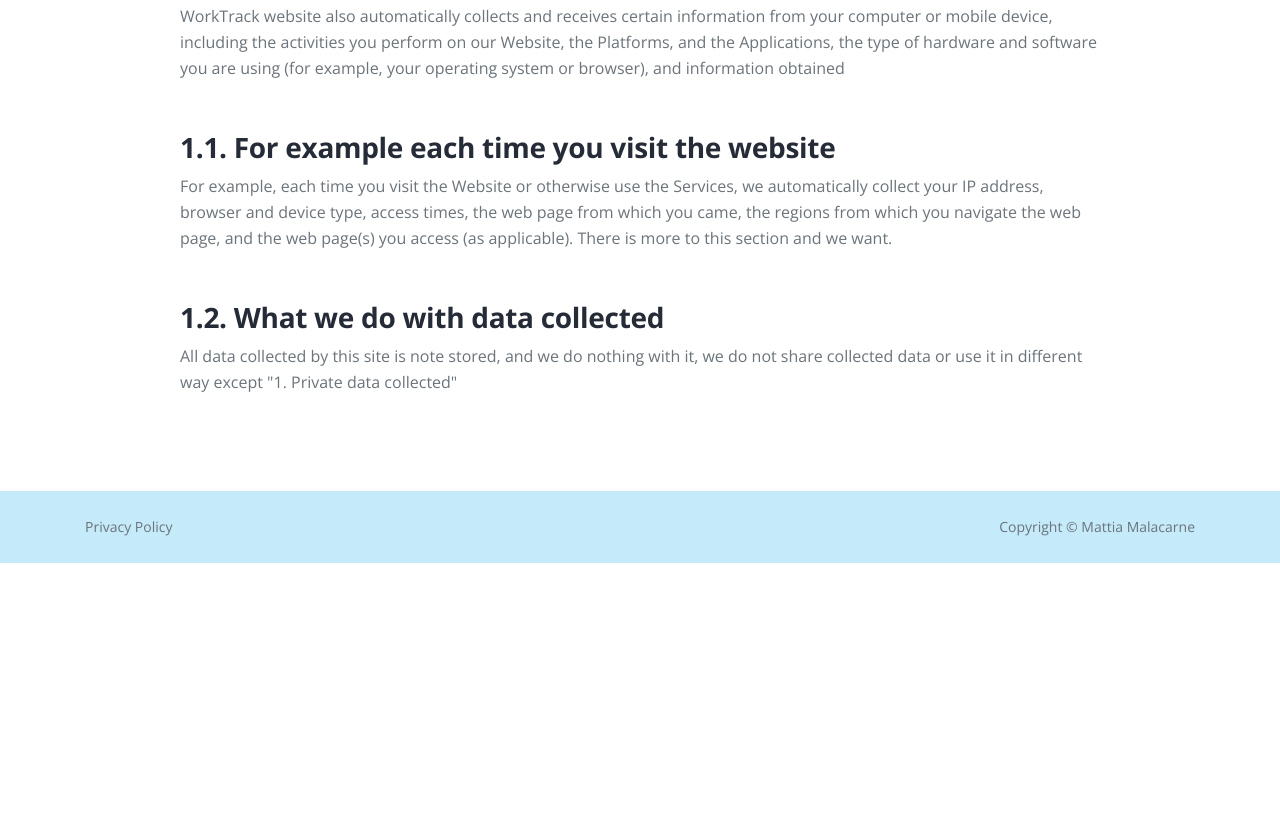
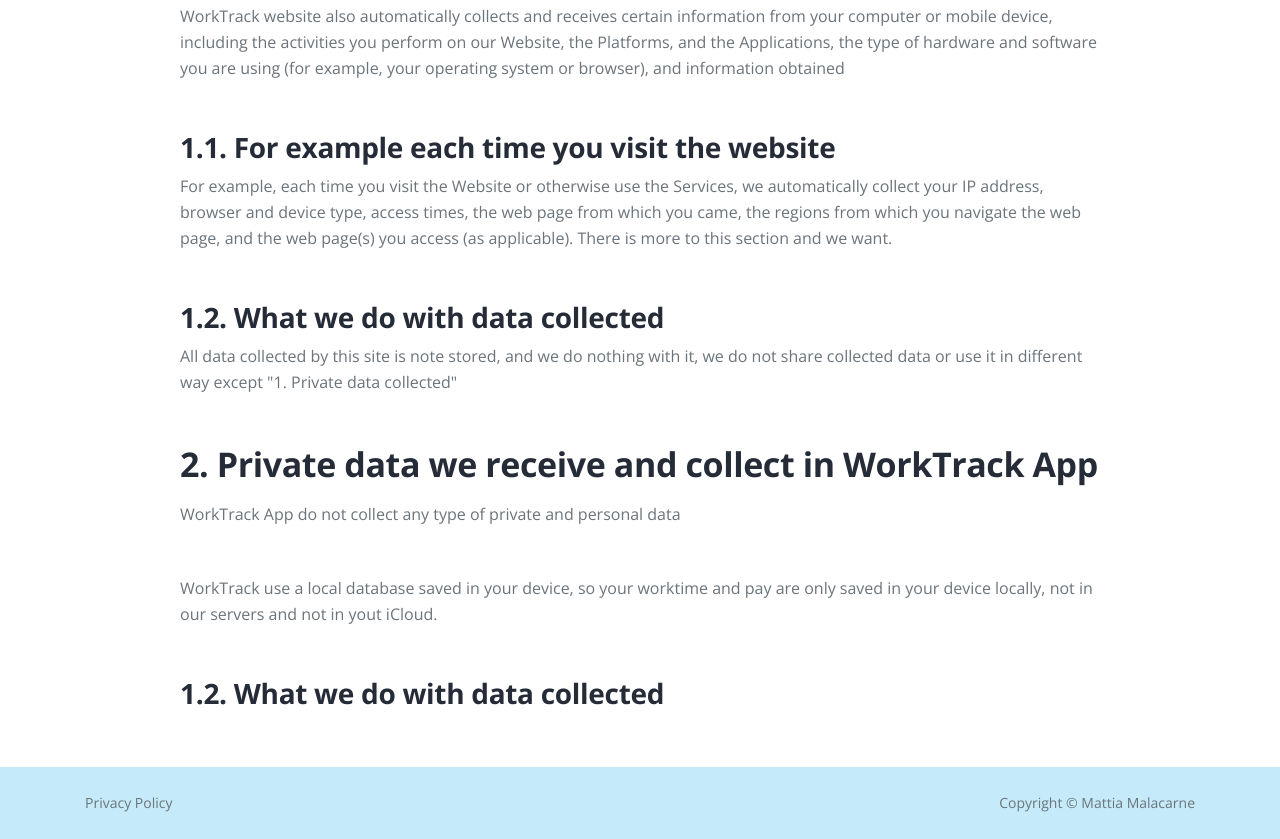
Before and after one commit to mattiamalacarne/worktrack, a plain HTML site: page privacy.html in a window 1280 px wide. Shown: the part 409-1248 px from the top of the page. Before the commit the page ends 972 px from the top, so only its background shows below. Drawn offline with nearby package versions, Linux system fonts and the light colour scheme.

Commit message:
privacy and icon

```diff
--- a/privacy.html
+++ b/privacy.html
@@ -91,8 +91,9 @@
                     <h3>1.2. What we do with data collected</h3>
                     <p class="mb-5">All data collected by this site is note stored, and we do nothing with it, we do not share collected data or use it in different way except "1. Private data collected"</p>
 
-
-
+                    <h2 class="mt-5 mb-3">2. Private data we receive and collect in WorkTrack App</h2>
+                    <p class="mb-5">WorkTrack App do not collect any type of private and personal data</h3>
+                    <p class="mb-5">WorkTrack use a local database saved in your device, so your worktime and pay are only saved in your device locally, not in our servers and not in yout iCloud.</p><h3>1.2. What we do with data collected</h3>
 
 
                 </div> <!-- end of col -->
```
Also changed, not shown: images/favicon.png, images/up-arrow copia.png (added).
